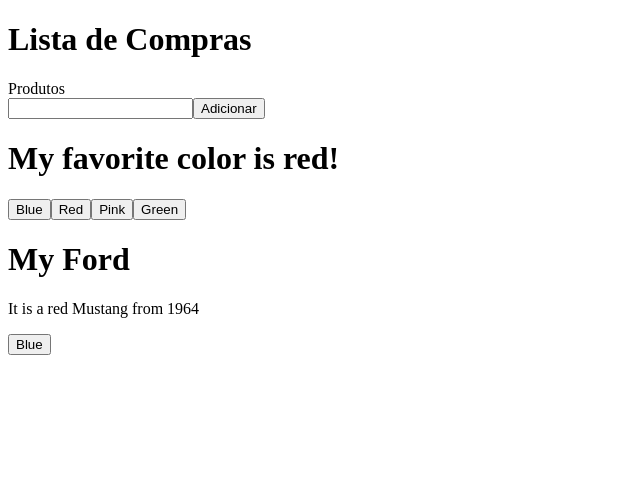
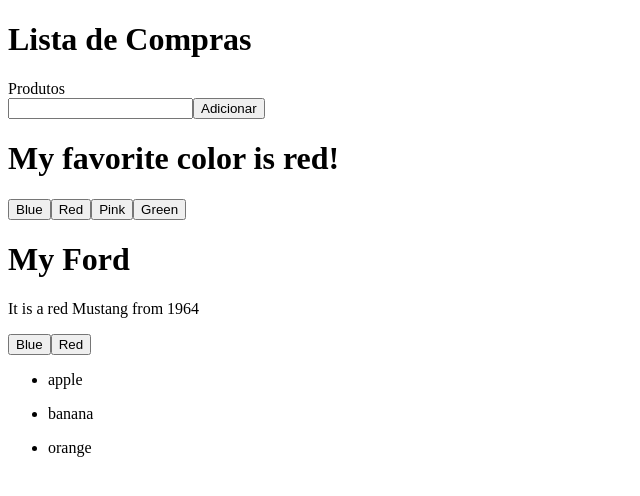
Before and after one commit to dev-davimarques/aula-fpo-web-mobile, a React (Vite) app in the folder aula04-reactapp/react-app/: page / in a window 1280 px wide. Shown: the top 496 px of the page, without its empty margins (0-640 px from the left). Built offline with nearby package versions, Linux system fonts and the light colour scheme.

Commit message:
criando novos componentes

```diff
--- a/aula04-reactapp/react-app/src/App.jsx
+++ b/aula04-reactapp/react-app/src/App.jsx
@@ -1,3 +1,4 @@
+import ArrayMap from "./components/arrayMap/arrayMap"
 import Car from "./components/car/car"
 import FavoriteColor from "./components/favoriteColor/favoriteColor"
 import List from "./components/list/list"
@@ -10,6 +11,7 @@ function App() {
       <List/>
       <FavoriteColor/>
       <Car/>
+      <ArrayMap/>
     </>
   )
 }
--- /dev/null
+++ b/aula04-reactapp/react-app/src/components/arrayMap/arrayMap.jsx
@@ -0,0 +1,14 @@
+function ArrayMap(){
+
+    const myArray = ['apple', 'banana', 'orange'];
+    const myList = myArray.map((item) => <ul>
+        <li>{item}</li>
+    </ul>);
+    return (
+        <>
+            {myList}
+        </>
+    );
+}
+
+export default ArrayMap;
--- a/aula04-reactapp/react-app/src/components/car/car.jsx
+++ b/aula04-reactapp/react-app/src/components/car/car.jsx
@@ -9,9 +9,16 @@ function Car(){
         color: "red"
     });
 
-    const updateColor = () => {
+    const updateColorToBlue = () => {
         setCar(previousState => {
             return {...previousState, color: "blue"}
+        });
+    }
+
+    // Em previousState eu posso colocar o nome que eu quiser
+    const updateColorToRed = () => {
+        setCar(previousState => {
+            return {...previousState, color: "red"}
         });
     }
 
@@ -21,7 +28,8 @@ function Car(){
             <p>
                 It is a {car.color} {car.model} from {car.year}
             </p>
-            <button type="button" onClick={updateColor}>Blue</button>
+            <button type="button" onClick={updateColorToBlue}>Blue</button>
+            <button type="button" onClick={updateColorToRed}>Red</button>
         </>
     );
 }
```
Also changed, not shown: 1 other file (tests, documents, lock files or other folders).
